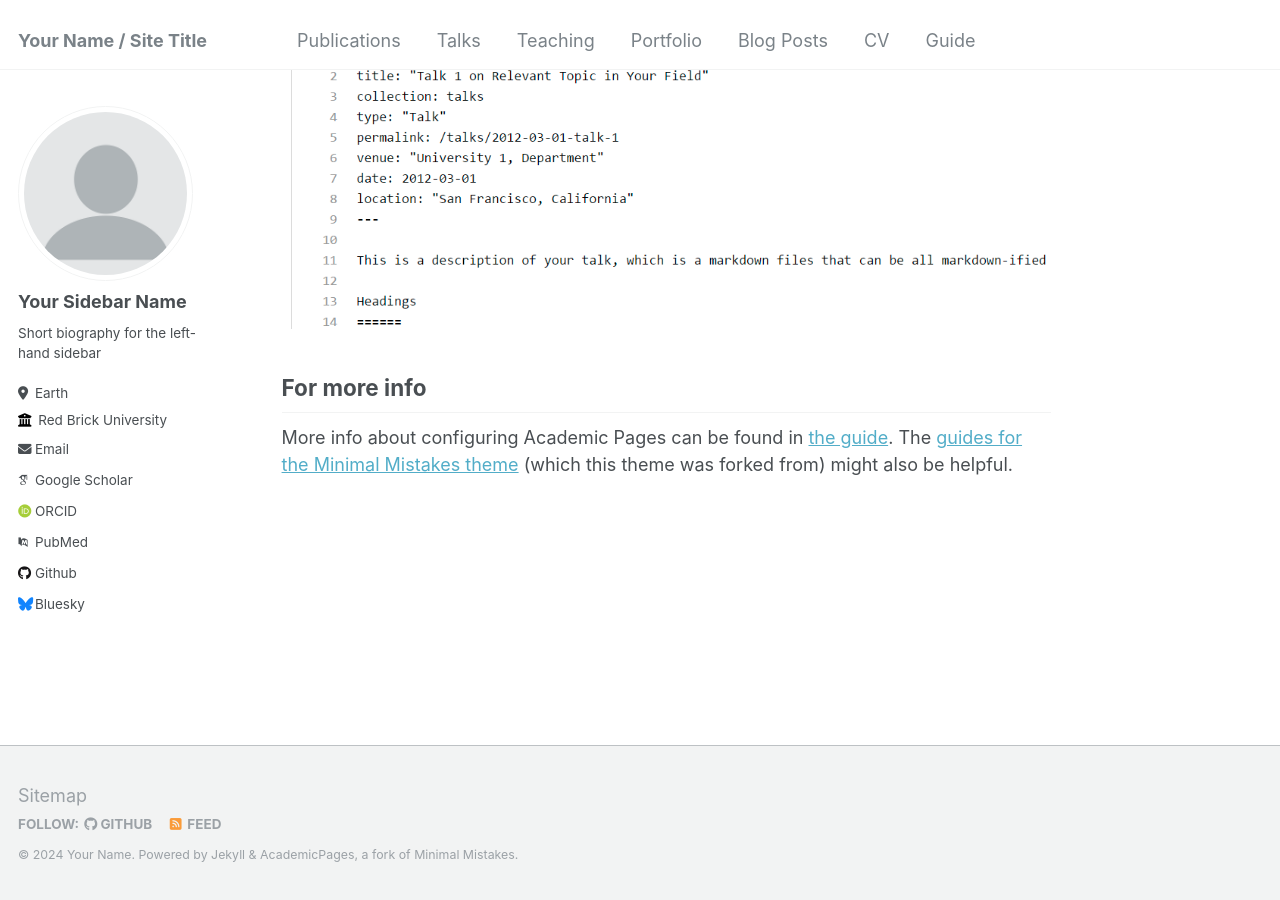
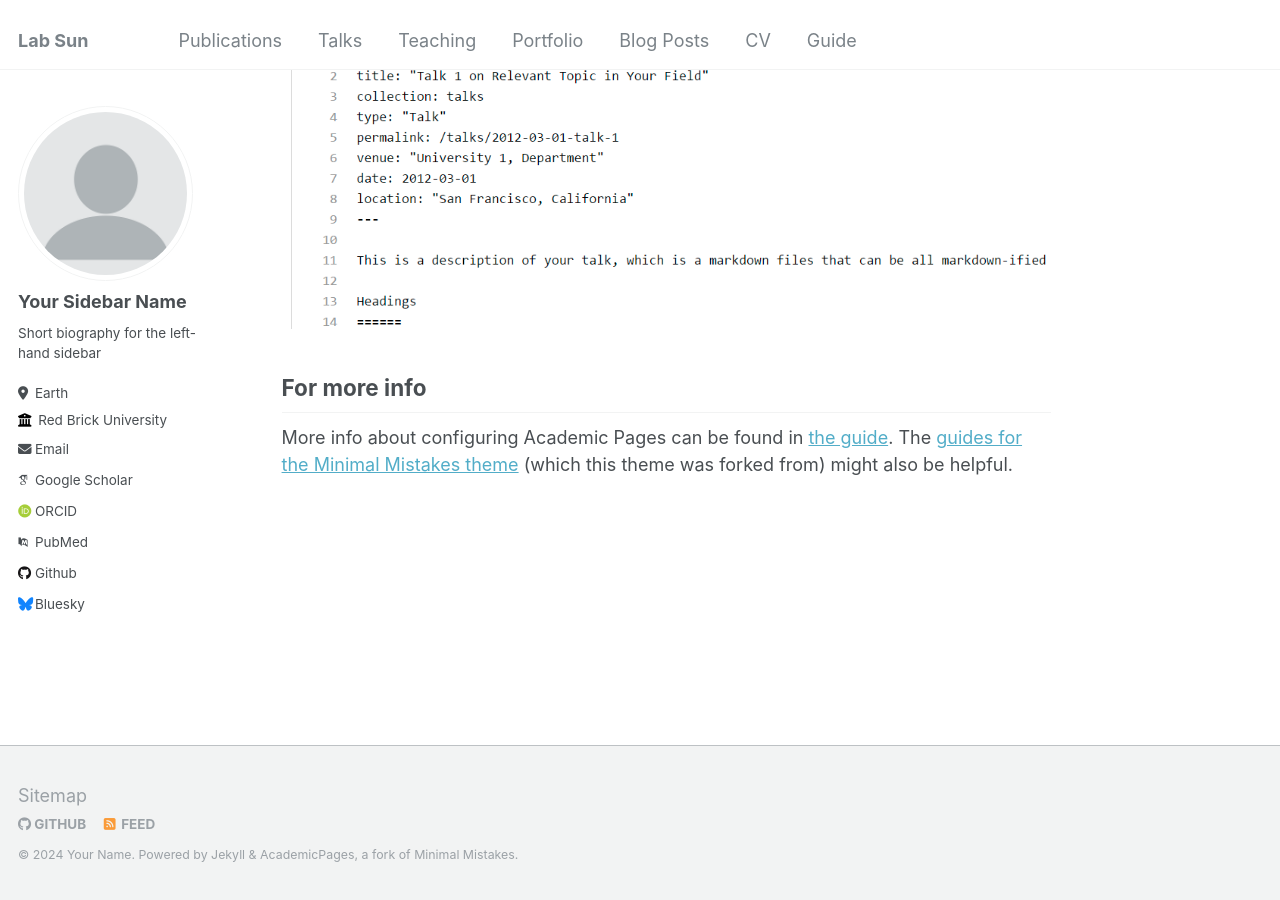
Before and after one commit to LabSunHFUT/LabSunHFUT.github.io, a Jekyll site: the page built from _pages/about.md, in a window 1280 px wide and 900 px high, scrolled down 2660 px. Built offline with Jekyll 4.4.1, drawn with Linux system fonts in a browser that asks for light colours; some web fonts are replaced.

Commit message:
_config.yml

```diff
--- a/_config.yml
+++ b/_config.yml
@@ -7,8 +7,8 @@
 # server process.
 
 # Basic Site Settings
-locale                   : "en-US"
-title                    : "Your Name / Site Title"
+locale                   : "zh-CHS"
+title                    : "Lab Sun"
 title_separator          : "-"
 name                     : &name "Your Name"
 description              : &description "personal description"
```
